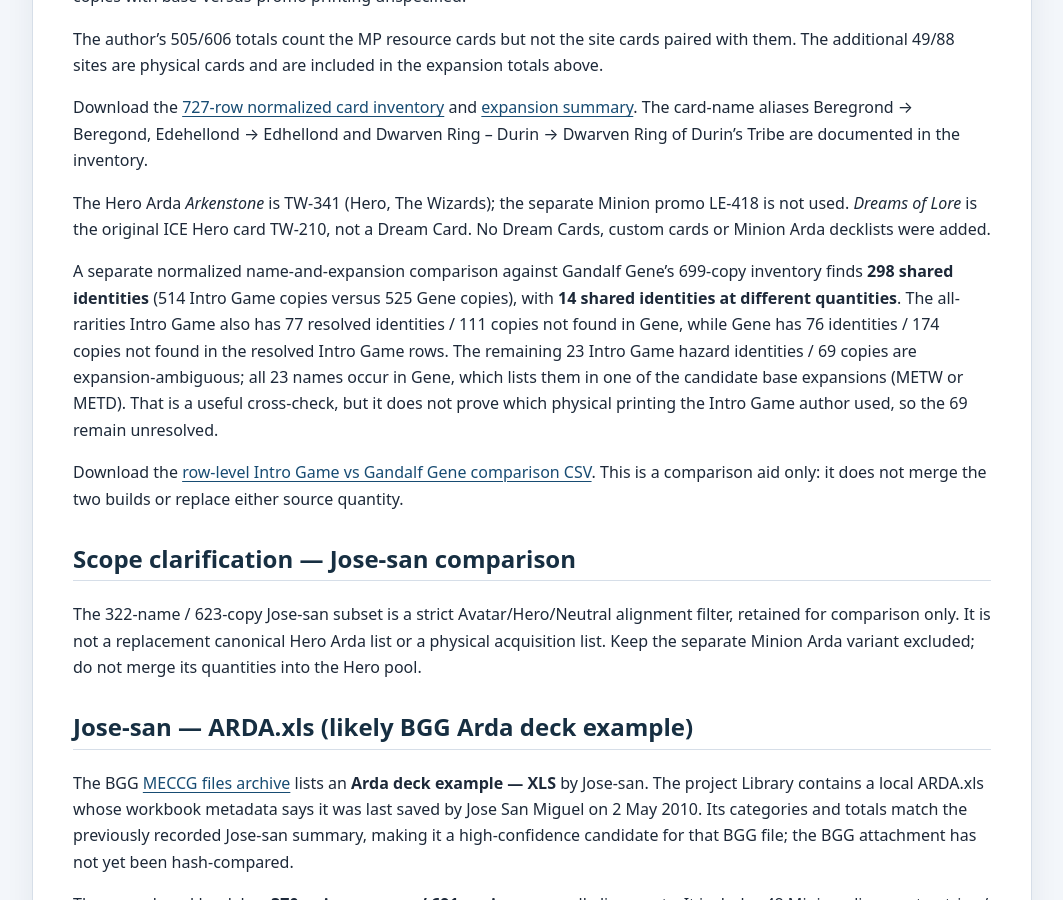
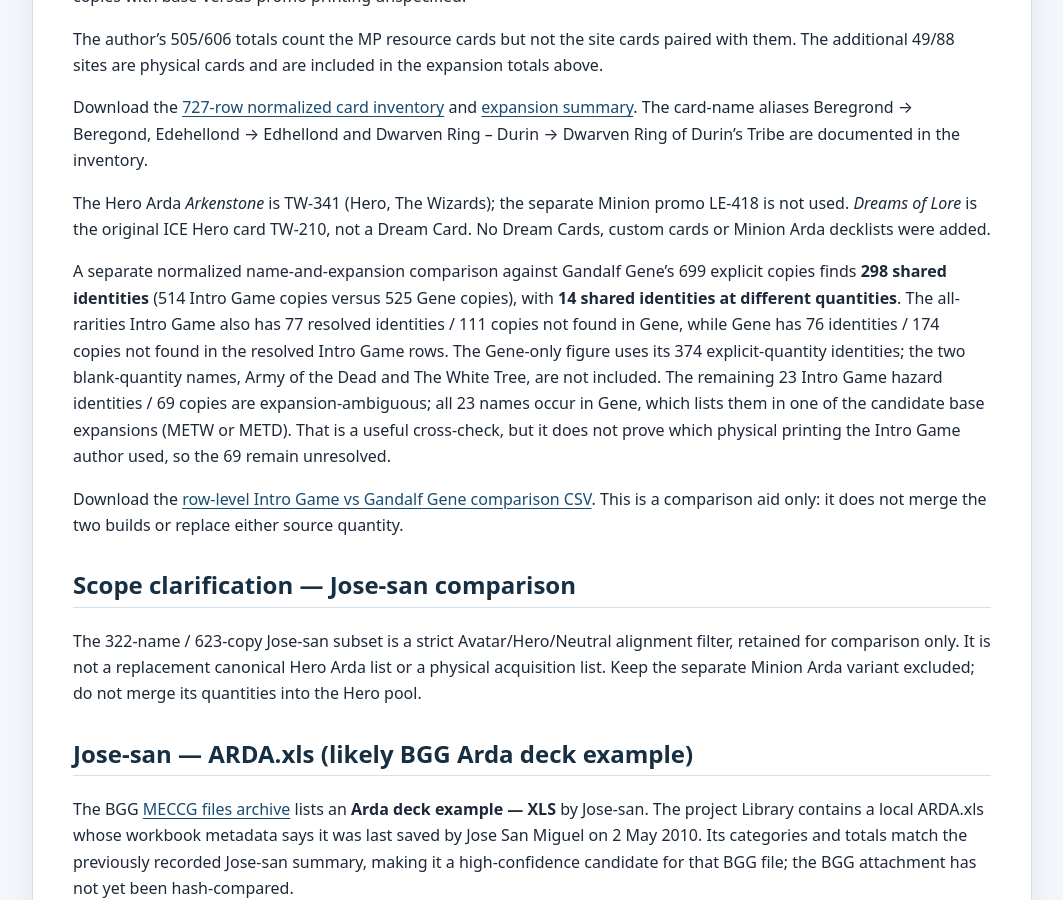
Before and after one commit to JamSpot/meccg-arda-master-database, a Jekyll site: the page built from docs/comparison-lists.md, in a window 1280 px wide and 900 px high, scrolled down 1682 px. Shown: the whole window, without its empty margins (108-1171 px from the left). Built offline with Jekyll 4.4.1, drawn with Linux system fonts in a browser that asks for light colours; our own code applies the rules of GitHub Pages for plain Markdown files.

Commit message:
Clarify scope of Arda Intro Game and Gene comparison

```diff
--- a/docs/comparison-lists.md
+++ b/docs/comparison-lists.md
@@ -41,7 +41,7 @@ Download the [727-row normalized card inventory](../data/arda-intro-game-card-in
 
 The Hero Arda *Arkenstone* is TW-341 (Hero, The Wizards); the separate Minion promo LE-418 is not used. *Dreams of Lore* is the original ICE Hero card TW-210, not a Dream Card. No Dream Cards, custom cards or Minion Arda decklists were added.
 
-A separate normalized name-and-expansion comparison against Gandalf Gene's 699-copy inventory finds **298 shared identities** (514 Intro Game copies versus 525 Gene copies), with **14 shared identities at different quantities**. The all-rarities Intro Game also has 77 resolved identities / 111 copies not found in Gene, while Gene has 76 identities / 174 copies not found in the resolved Intro Game rows. The remaining 23 Intro Game hazard identities / 69 copies are expansion-ambiguous; all 23 names occur in Gene, which lists them in one of the candidate base expansions (METW or METD). That is a useful cross-check, but it does not prove which physical printing the Intro Game author used, so the 69 remain unresolved.
+A separate normalized name-and-expansion comparison against Gandalf Gene's 699 explicit copies finds **298 shared identities** (514 Intro Game copies versus 525 Gene copies), with **14 shared identities at different quantities**. The all-rarities Intro Game also has 77 resolved identities / 111 copies not found in Gene, while Gene has 76 identities / 174 copies not found in the resolved Intro Game rows. The Gene-only figure uses its 374 explicit-quantity identities; the two blank-quantity names, Army of the Dead and The White Tree, are not included. The remaining 23 Intro Game hazard identities / 69 copies are expansion-ambiguous; all 23 names occur in Gene, which lists them in one of the candidate base expansions (METW or METD). That is a useful cross-check, but it does not prove which physical printing the Intro Game author used, so the 69 remain unresolved.
 
 Download the [row-level Intro Game vs Gandalf Gene comparison CSV](../data/arda-intro-game-vs-gandalf-gene-comparison.csv). This is a comparison aid only: it does not merge the two builds or replace either source quantity.
 
```
